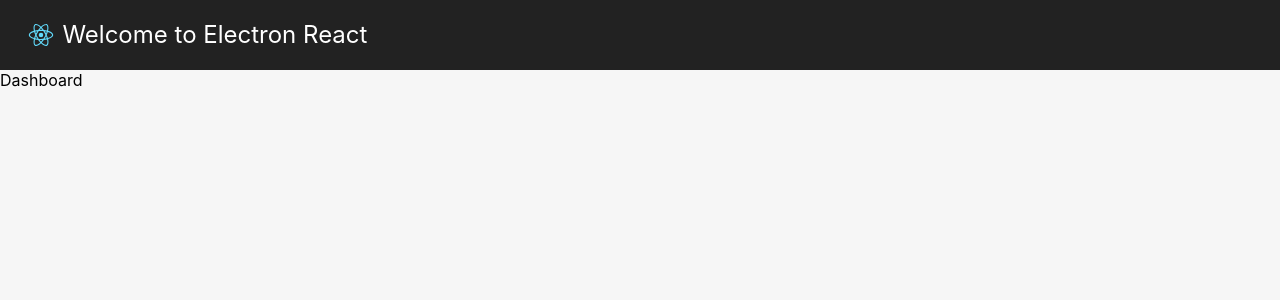
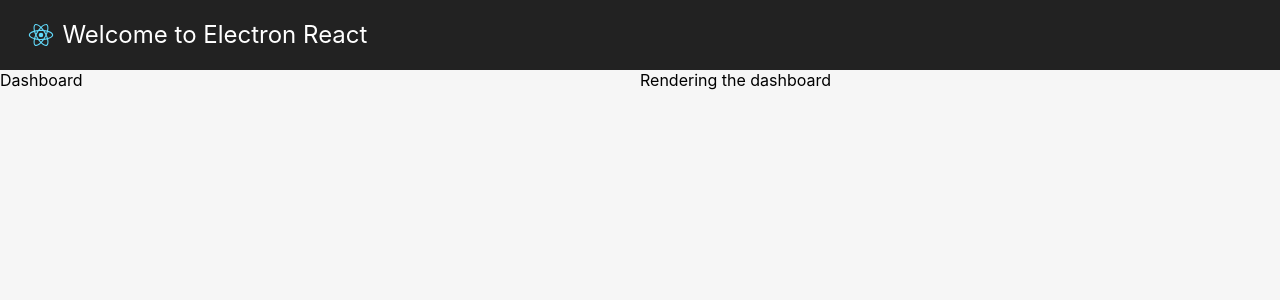
Before and after one commit to kojinkai/electron-react-starter, a React (Create React App) app: page / in a window 1280 px wide. Shown: the top 300 px of the page. Built offline with nearby package versions, Linux system fonts and the light colour scheme.

Commit message:
set dashboard to default route

```diff
--- a/src/components/Sidebar/Sidebar.js
+++ b/src/components/Sidebar/Sidebar.js
@@ -6,7 +6,7 @@ export class Sidebar extends Component {
   render() {
     return (
       <nav className="sidebar">
-        <Link to="/dashboard">Dashboard</Link>
+        <Link to="/">Dashboard</Link>
       </nav>
     );
   }
--- a/src/components/Viewer/Viewer.js
+++ b/src/components/Viewer/Viewer.js
@@ -7,7 +7,7 @@ export class Viewer extends Component {
   render() {
     return (
       <main role="main" className="viewer">
-        <Route path="/dashboard" component={Dashboard} />
+        <Route path="/" component={Dashboard} />
       </main>
     );
   }
```
